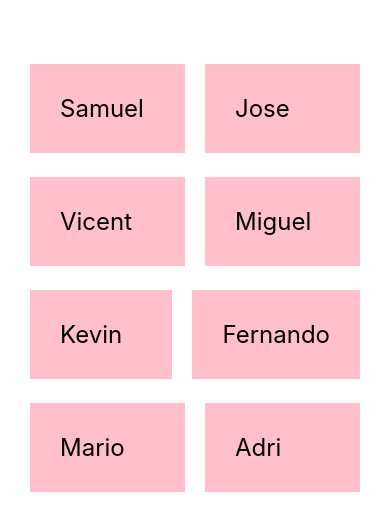
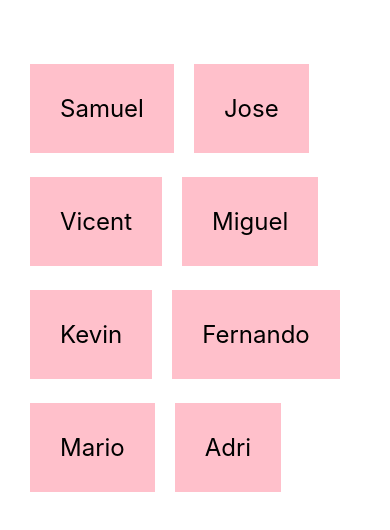
Before and after one commit to doyo91/react-native-tutorial-ninja, a React Native app: screen / in a window 390 px wide. Shown: the top 530 px of the page. Built offline with nearby package versions, Linux system fonts and the light colour scheme.

Commit message:
touchable components delete

```diff
--- a/App.js
+++ b/App.js
@@ -1,5 +1,11 @@
 import React, { useState } from "react";
-import { StyleSheet, Text, View, FlatList } from "react-native";
+import {
+  StyleSheet,
+  Text,
+  View,
+  FlatList,
+  TouchableOpacity,
+} from "react-native";
 
 export default function App() {
   const [people, setPeople] = useState([
@@ -13,22 +19,24 @@
     { name: "Adri", id: "8" },
   ]);
 
+  const pressHandler = (id) => {
+    console.log(id);
+    setPeople((prevPeople) => {
+      return prevPeople.filter((person) => person.id != id);
+    });
+  };
   return (
     <View style={styles.container}>
       <FlatList
         numColumns={2}
         keyExtractor={(item) => item.id}
         data={people}
-        renderItem={({ item }) => <Text style={styles.item}>{item.name}</Text>}
+        renderItem={({ item }) => (
+          <TouchableOpacity onPress={() => pressHandler(item.id)}>
+            <Text style={styles.item}>{item.name}</Text>
+          </TouchableOpacity>
+        )}
       />
-
-      {/* <ScrollView>
-        {people.map((item) => (
-          <View key={item.key}>
-            <Text style={styles.item}>{item.name}</Text>
-          </View>
-        ))}
-      </ScrollView> */}
     </View>
   );
 }
@@ -49,6 +57,5 @@
     fontSize: 24,
     marginHorizontal: 10,
     marginTop: 24,
-    flex: 1,
   },
 });
```
